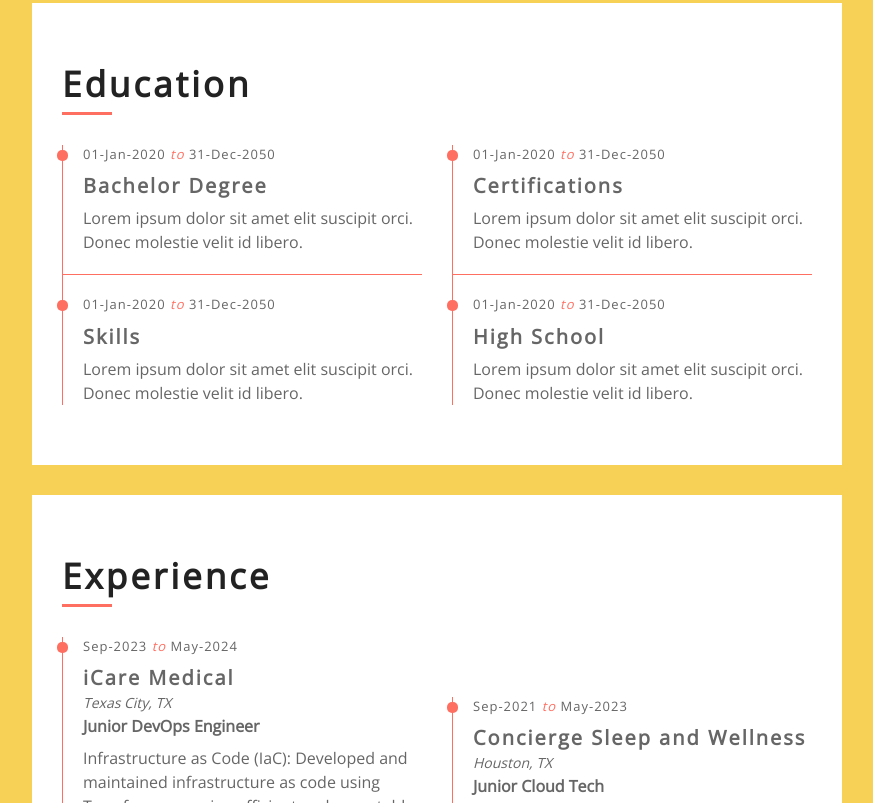
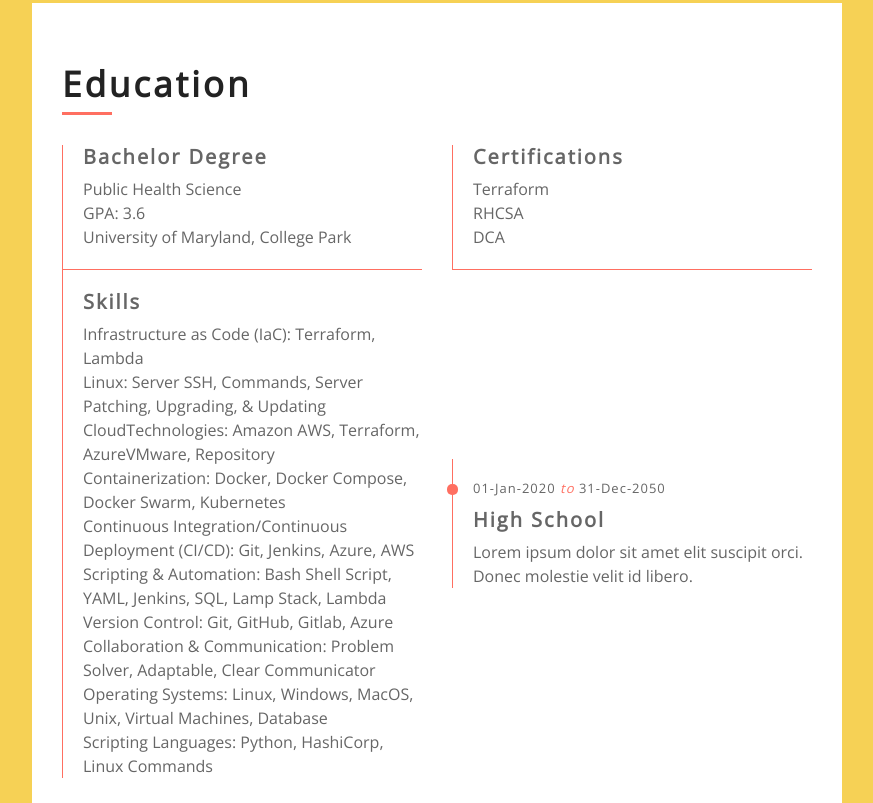
Before and after one commit to tyleboyd/resume, a plain HTML site: page index.html in a window 1280 px wide. Shown: the part 1059-1862 px from the top of the page, without its empty margins (368-1241 px from the left). Drawn offline with nearby package versions, Linux system fonts and the light colour scheme.

Commit message:
new changes

```diff
--- a/index.html
+++ b/index.html
@@ -151,23 +151,33 @@
                         <div class="row align-items-center">
                             <div class="col-md-6">
                                 <div class="edu-col">
-                                    <span>01-Jan-2020 <i>to</i> 31-Dec-2050</span>
                                     <h3>Bachelor Degree</h3>
-                                    <p>Lorem ipsum dolor sit amet elit suscipit orci. Donec molestie velit id libero.</p>
+                                    <p>Public Health Science</p>
+                                    <p>GPA: 3.6</p>
+                                    <p>University of Maryland, College Park</p>
                                 </div>
                             </div>
                             <div class="col-md-6">
                                 <div class="edu-col">
-                                    <span>01-Jan-2020 <i>to</i> 31-Dec-2050</span>
                                     <h3>Certifications</h3>
-                                    <p>Lorem ipsum dolor sit amet elit suscipit orci. Donec molestie velit id libero.</p>
+                                    <p>Terraform</p>
+                                    <p>RHCSA</p>
+                                    <p>DCA</p>
                                 </div>
                             </div>
                             <div class="col-md-6">
                                 <div class="edu-col">
-                                    <span>01-Jan-2020 <i>to</i> 31-Dec-2050</span>
                                     <h3>Skills</h3>
-                                    <p>Lorem ipsum dolor sit amet elit suscipit orci. Donec molestie velit id libero.</p>
+                                    <p>Infrastructure as Code (IaC): Terraform, Lambda</p>
+                                    <p>Linux: Server SSH, Commands, Server Patching, Upgrading, & Updating</p>
+                                    <p>CloudTechnologies: Amazon AWS, Terraform, AzureVMware, Repository</p>
+                                    <p>Containerization: Docker, Docker Compose, Docker Swarm, Kubernetes</p>
+                                    <p>Continuous Integration/Continuous Deployment (CI/CD): Git, Jenkins, Azure, AWS</p>
+                                    <p>Scripting & Automation: Bash Shell Script, YAML, Jenkins, SQL, Lamp Stack, Lambda</p>
+                                    <p>Version Control: Git, GitHub, Gitlab, Azure</p>
+                                    <p>Collaboration & Communication: Problem Solver, Adaptable, Clear Communicator</p>
+                                    <p>Operating Systems: Linux, Windows, MacOS, Unix, Virtual Machines, Database</p>
+                                    <p>Scripting Languages: Python, HashiCorp, Linux Commands</p>
                                 </div>
                             </div>
                             <div class="col-md-6">
```
Also changed, not shown: img/profile.png.
